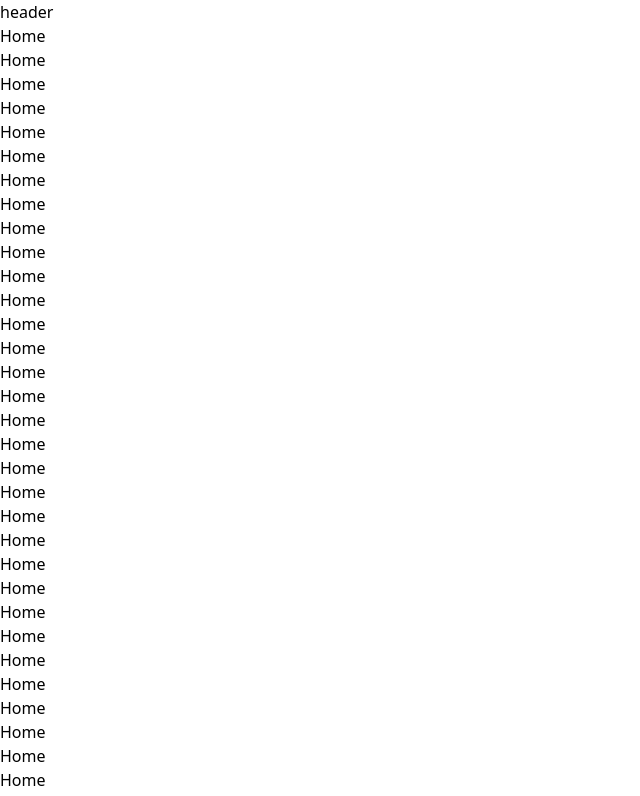
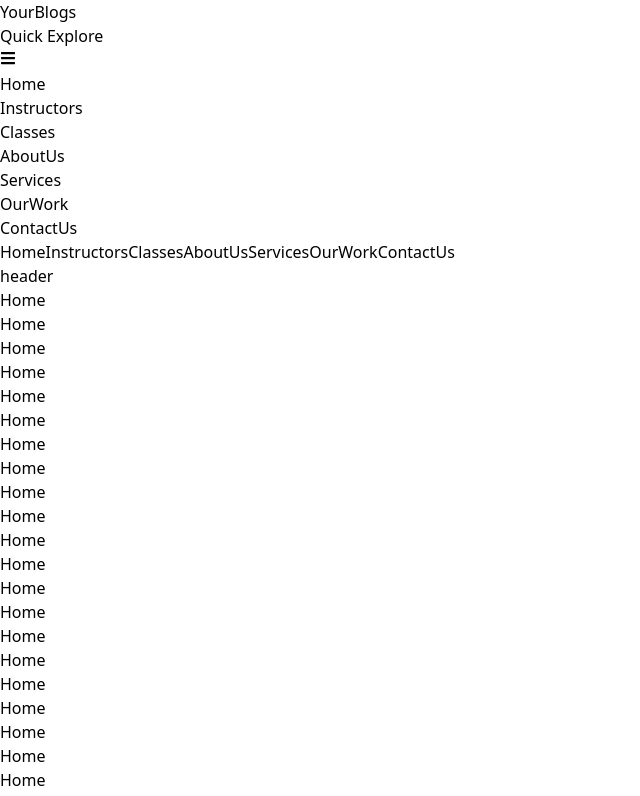
Before and after one commit to JPivista/yourblogs, a React (Vite) app: page / in a window 1280 px wide. Shown: the top 796 px of the page, without its empty margins (0-640 px from the left). Built offline with nearby package versions, Linux system fonts and the light colour scheme.

Commit message:
header updat4fd

```diff
--- a/src/layout/MainLayout.jsx
+++ b/src/layout/MainLayout.jsx
@@ -1,11 +1,11 @@
 import { Outlet } from "react-router-dom"
-// import Header from "../components/headers/navbar"
+import Header from "../components/headers/navbar"
 
 
 const MainLayout = () => {
     return (
         <main>
-            {/* <Header /> */}
+            <Header />
 
             <nav>header</nav>
             <Outlet />
```
